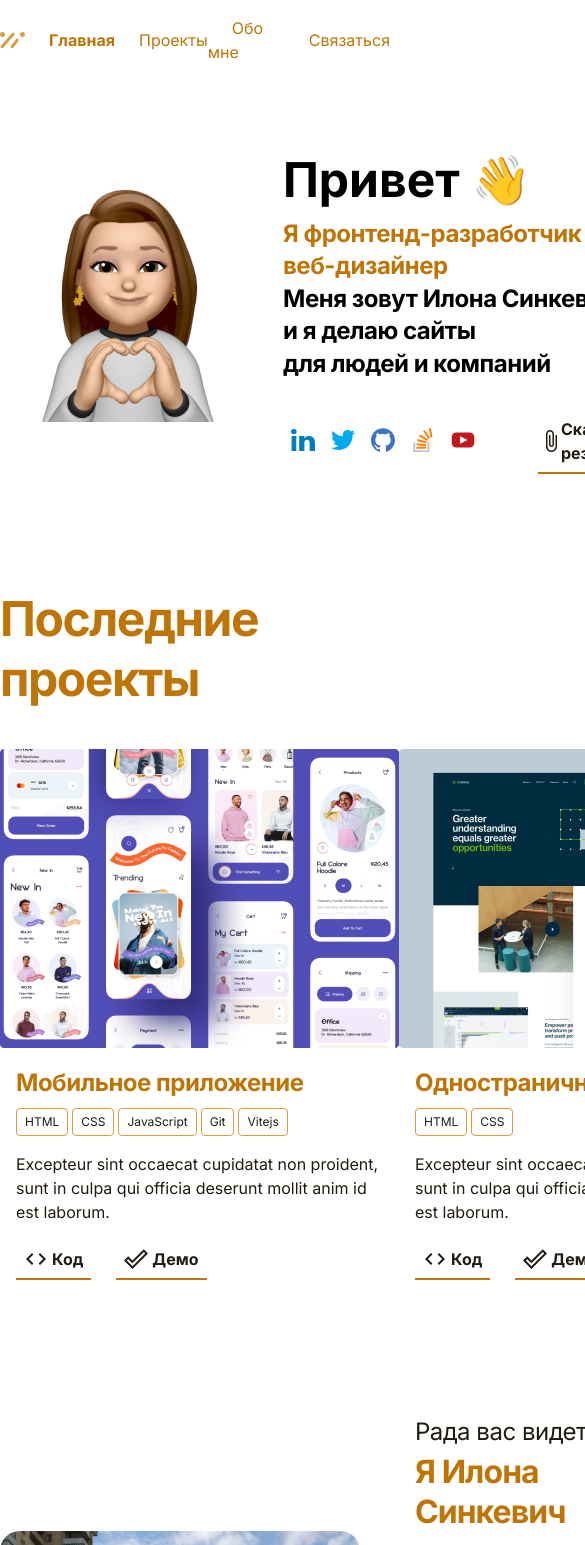
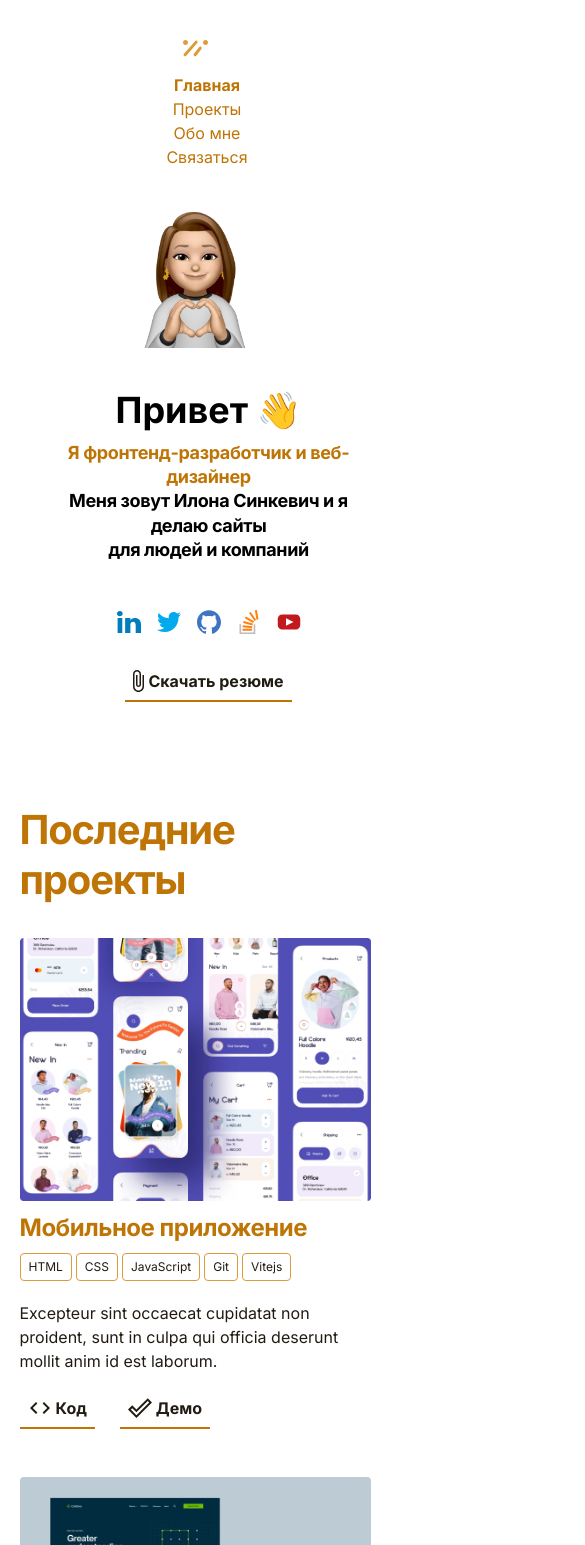
Before and after one commit to ifSinkevich/Portfolio-my, a plain HTML site: page index.html in a window 390 px wide. Shown: the top 1545 px of the page, 585 px wide, since content can reach past the window. Drawn offline with Linux system fonts and the light colour scheme.

Commit message:
сделала адаптив сайта: меню, форма, секции

```diff
--- a/css/style.css
+++ b/css/style.css
@@ -5,6 +5,7 @@ body {
   font-family: 'Inter', sans-serif;
 }
 .navbar {
+  padding-top: 40px;
   display: flex;
   align-items: center;
   justify-content: space-between;
@@ -97,6 +98,9 @@ body {
   max-width: 400px;
   margin-bottom: 40px;
 }
+.card-image {
+  max-width: 100%;
+}
 .card-text-wrapper {
   padding: 16px;
 }
@@ -135,6 +139,7 @@ body {
   border: 1px solid #DD9C3C;
   border-radius: 4px;
   margin-right: 4px;
+  margin-bottom: 4px;
 }
 .card-buttons {
   display: flex;
@@ -218,7 +223,14 @@ body {
   color: #211B12;
 }
 .feedback {
+  position: relative;
   padding: 80px 0 160px;
+}
+.feedback-hand {
+  position: absolute;
+  right: 0;
+  top: 20%;
+  width: 25%;
 }
 .input-group {
   position: relative;
@@ -239,7 +251,7 @@ body {
 .input {
   border: 3px solid #E0DEDC;
   border-radius: 4px;
-  width: 435px;
+  width: 100%;
   height: 56px;
 }
 .textarea {
@@ -267,3 +279,97 @@ body {
   display: flex;
   justify-content: flex-end;
 }
+.footer-text {
+  font-weight: 400;
+  font-size: 16px;
+  line-height: 150%;
+  text-align: center;
+  color: #83807C;
+}
+
+@media (max-width: 1024px) {
+  .container {
+    max-width: 760px;
+  }
+  .card {
+    max-width: 350px;
+  }
+}
+@media (max-width: 790px) {
+  .container {
+    max-width: 576px;
+  }
+  .header-photo {
+    max-width: 150px;
+  }
+  .header-strong {
+    font-size: 36px;
+  }
+  .header-heading {
+    font-size: 18px;
+  }
+  .cv-download {
+    margin-left: 15px;
+  }
+  .card {
+    max-width: 45%;
+  }
+  .card-text-wrapper {
+    padding: 8px 0;
+  }
+  .developer {
+    flex-direction: column;
+  }
+  .developer-photo {
+    width: 100%;
+    /* height: 350px; */
+    margin-bottom: 30px;
+  }
+  .developer-about {
+    margin-left: 0;
+    padding-left: 20px;
+  }
+  .feedback-hand {
+    display: none;
+  }
+}
+@media (max-width: 600px){
+  .container {
+    max-width: 90%;
+  }
+  .header {
+    flex-direction: column;
+    padding-top: 20px;
+    text-align: center;
+  }
+  .header-links,
+  .cards,
+  .navbar {
+    flex-direction: column;
+  }
+  .cv-download {
+    margin-left: 0;
+  }
+  .section-heading {
+    font-size: 40px;
+  }
+  .card {
+    max-width: 100%;
+  }
+  .tags {
+    flex-wrap: wrap;
+  }
+}
+@media (max-width: 480px) {
+  .form-container {
+    max-width: 90%;
+  }
+  .feedback {
+    padding-bottom: 80px;
+  }
+  .nav-list {
+    flex-direction: column;
+    margin-left: 0;
+    margin-bottom: 10px;
+  }
+}
--- a/index.html
+++ b/index.html
@@ -15,14 +15,14 @@
   <div class="navbar container">
     <img src="img/logo.svg" alt="logo">
     <ul class="nav-list">
-      <li class="nav-item"><a href="#" class="nav-link active">Главная</a></li>
-      <li class="nav-item"><a href="#" class="nav-link">Проекты</a></li>
-      <li class="nav-item"><a href="#" class="nav-link">Обо мне</a></li>
-      <li class="nav-item"><a href="#" class="nav-link">Связаться</a></li>
+      <li class="nav-item"><a href="#main" class="nav-link active">Главная</a></li>
+      <li class="nav-item"><a href="#portfolio" class="nav-link">Проекты</a></li>
+      <li class="nav-item"><a href="#developer" class="nav-link">Обо мне</a></li>
+      <li class="nav-item"><a href="#feedback" class="nav-link">Связаться</a></li>
     </ul>
   </div>
   <!-- ./navbar -->
-  <header class="header container">
+  <header class="header container" id="main">
     <img src="img/avatar.png" alt="avatar" class="header-photo">
     <div class="header-text">
       <strong class="header-strong">Привет 👋</strong>
@@ -37,7 +37,7 @@
             <li class="social-item"><a href="#" class="social-link"><img src="img/Icons/stackoverflow.svg" alt="stackoverflow" class="social-logo"></a></li>
             <li class="social-item"><a href="#" class="social-link"><img src="img/Icons/youtube.svg" alt="youtube" class="social-logo"></a></li>
           </ul>
-          <a href="#" class="cv-download" download>
+          <a href="cv.pdf" class="cv-download" download>
             <img src="img/Icons/download.svg" alt="download-icon" class="cv-icon">
             <span class="cv-text">Скачать резюме</span>
           </a>
@@ -45,7 +45,7 @@
     </div>
   </header>
   <!-- /.header -->
-  <section class="portfolio">
+  <section class="portfolio" id="portfolio">
     <div class="container">
       <h2 class="section-heading">Последние проекты</h2>
       <div class="cards">
@@ -106,7 +106,7 @@
     <!-- /.container -->
   </section>
   <!-- /.portfolio -->
-  <section class="developer container">
+  <section class="developer container" id="developer">
     <img src="img/developer-photo.jpg" alt="Илона Синкевич" class="developer-photo">
     <div class="developer-about">
       <span class="developer-hello">Рада вас видеть</span>
@@ -121,7 +121,7 @@
   </section>
   <!-- /.developer container -->
 
-  <section class="skills container">
+  <section class="skills container" id="skills">
     <h2 class="skills-title">Работаю с разными языками и инструментами</h2>
     <ul class="tags">
       <li class="tags-item"><a href="#" class="tag">HTML</a></li>
@@ -136,7 +136,9 @@
     </ul>
   </section>
   <!-- /.skills container -->
-  <section class="feedback form-container">
+  <section class="feedback" id="feedback">
+    <img src="img/hand.png" alt="hand" class="feedback-hand">
+    <div class="form-container">
       <h2 class="feedback-title">Готова обсудить проект...</h2>
       <form action="#" class="form">
         <div class="input-group">
@@ -162,8 +164,11 @@
       </div>
       <!-- /.button-group -->
       </form>
-
+    </div>
   </section>
   <!-- /.feedback -->
+  <footer>
+    <p class="footer-text">Сделано с ❤️ в Hrodna</p>
+  </footer>
 </body>
 </html>
```
Also changed, not shown: img/hand.png (added). Lines whose indentation alone changed are shown as unchanged.
